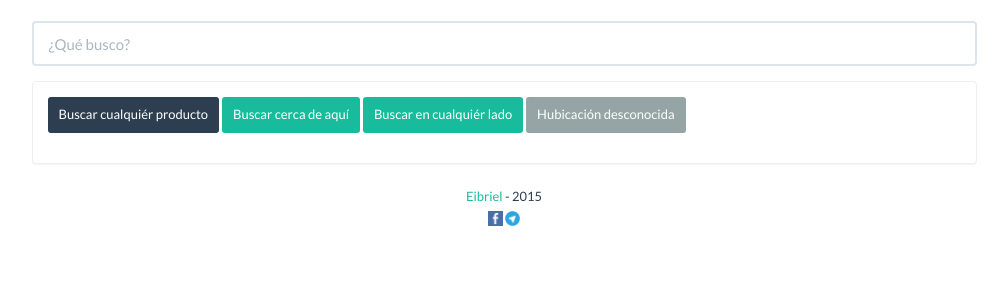
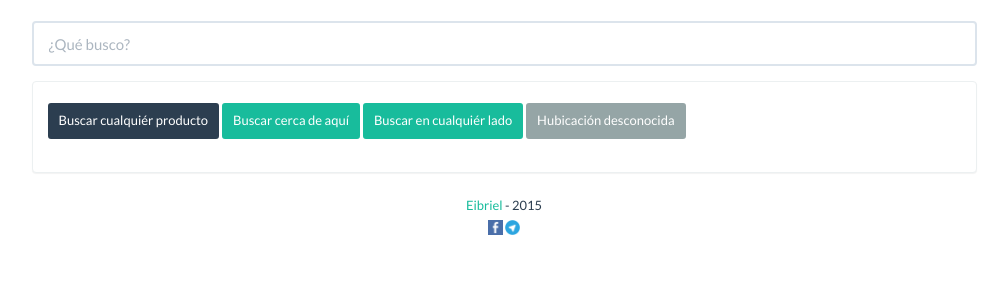
Before and after one commit to Eibriel/hovyu-community-web, a Flask app: page / in a window 1280 px wide. Shown: the part 60-360 px from the top of the page, without its empty margins (136-1144 px from the left). Run offline with Flask 2, Linux system fonts and the light colour scheme; data that the repository does not hold is empty; parts of the project's set-up code (start-up, migrations or seed data) failed here and were passed over; some libraries are stand-ins or nearby versions.

Commit message:
Small fix on line spacing

```diff
--- a/web_server/web_server/templates/home.html
+++ b/web_server/web_server/templates/home.html
@@ -47,7 +47,7 @@
             </div><!-- /input-group -->
             <div class="panel panel-default">
                 <div class="panel-body">
-                    <div id="common_query_items">
+                    <div id="common_query_items" style="line-height: 3em">
                         <a class="btn btn-primary btn-sm" role="button" href="#" onclick="return all_products()">Buscar cualquiér producto</a>
                         <a class="btn btn-success btn-sm" role="button" href="#" onclick="return here()">Buscar cerca de aquí</a>
                         <a class="btn btn-success btn-sm" role="button" href="#" onclick="return any_place()">Buscar en cualquiér lado</a>
```
